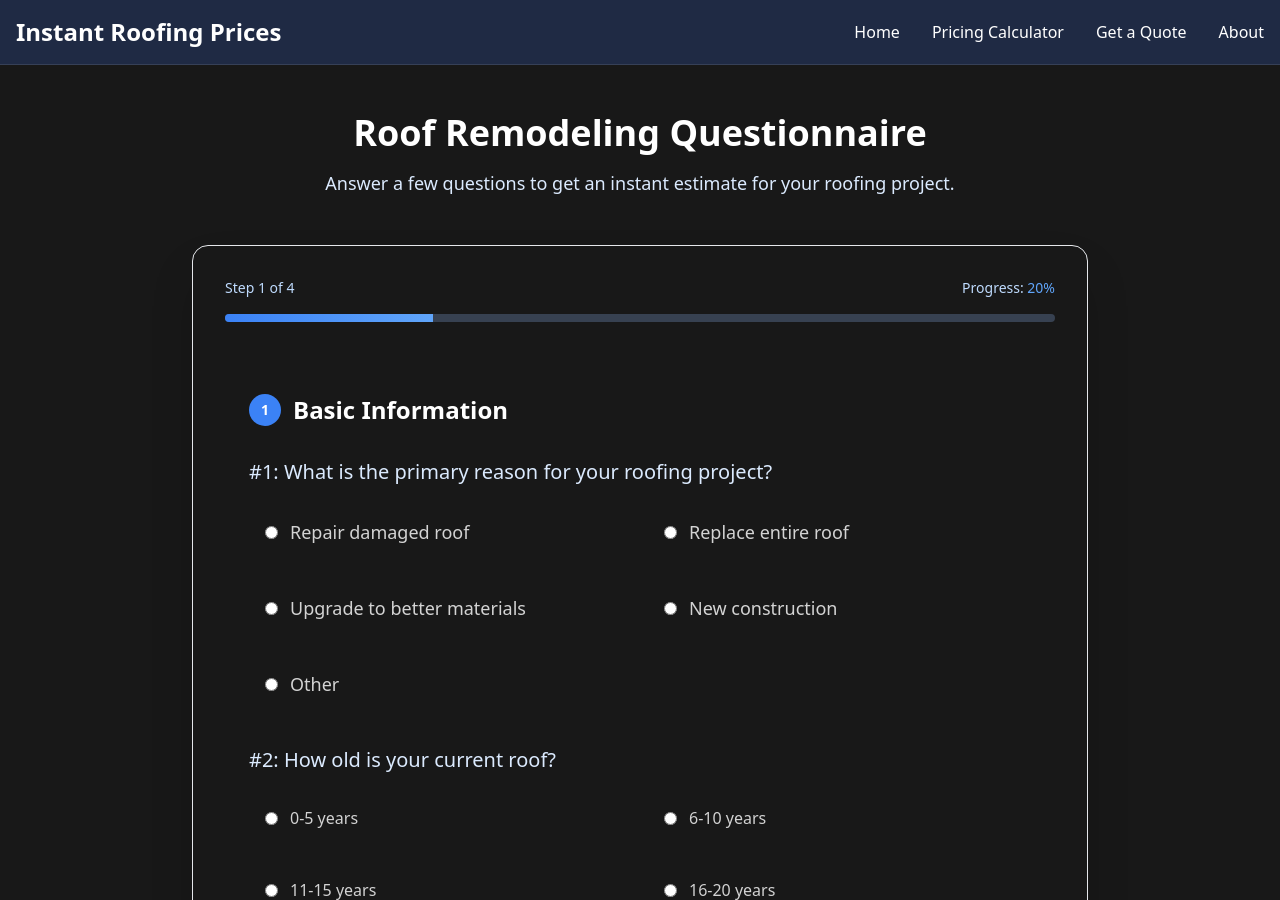
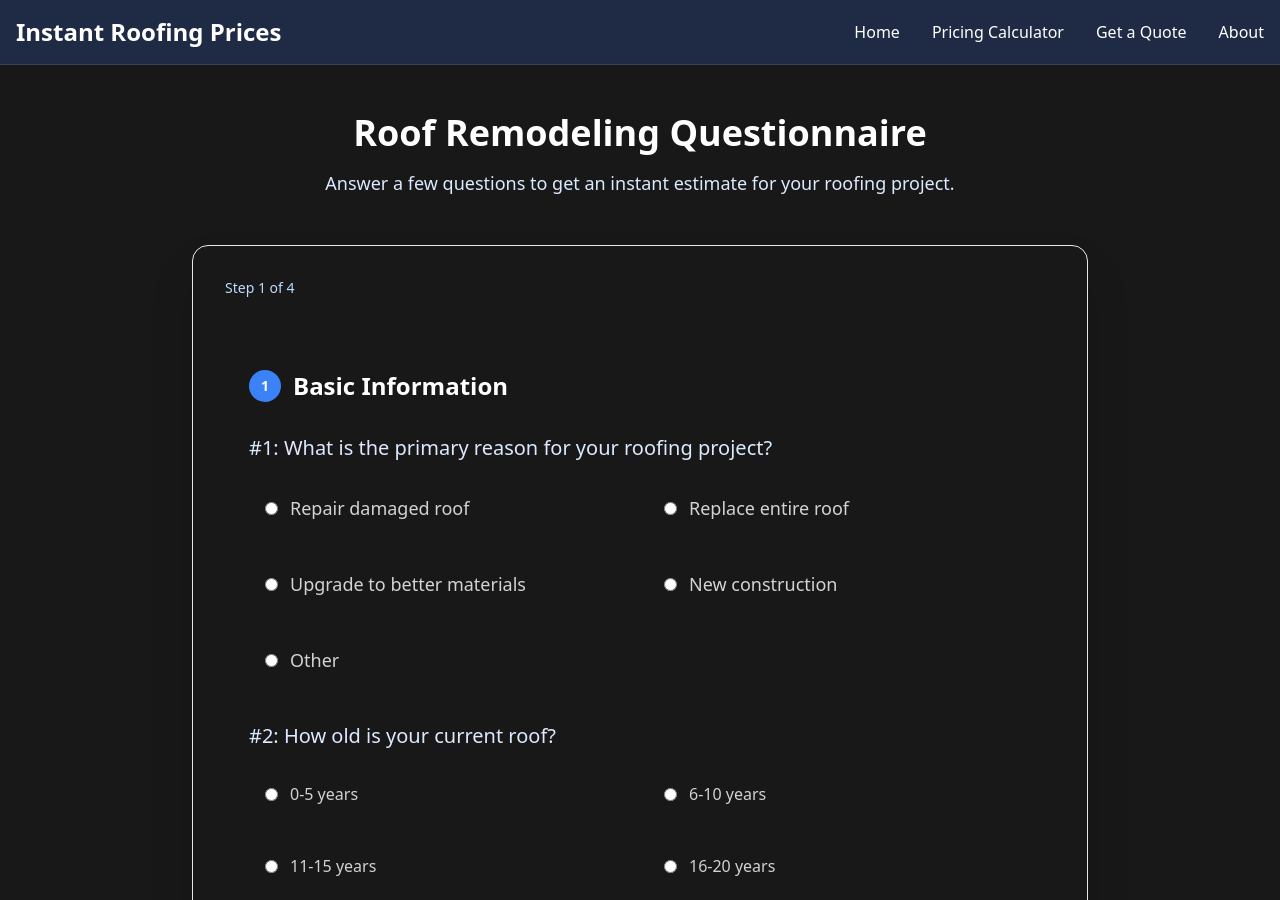
Before and after one commit to tim-amredev/roofing-lead-site, a Jekyll site: the page built from questionnaire.html, in a window 1280 px wide and 900 px high. Built offline with Jekyll 4.4.1, drawn with Linux system fonts in a browser that asks for light colours.

Commit message:
Update questionnaire.html

```diff
--- a/questionnaire.html
+++ b/questionnaire.html
@@ -17,8 +17,6 @@ js: questionnaire
         <div class="mb-10">
           <div class="flex justify-between items-center mb-4">
             <div id="progress-text" class="text-sm font-medium text-blue-200">Step <span id="current-step">1</span> of 5</div>
-            <div class="text-sm font-medium text-blue-200">Progress: <span class="text-blue-400">20%</span></div>
-          </div>
           <div class="relative h-2 bg-gray-700 rounded-full overflow-hidden">
             <div id="progress-bar" class="absolute top-0 left-0 h-full bg-gradient-to-r from-blue-500 to-blue-400 transition-all duration-500 ease-out" style="width: 20%"></div>
           </div>
```
